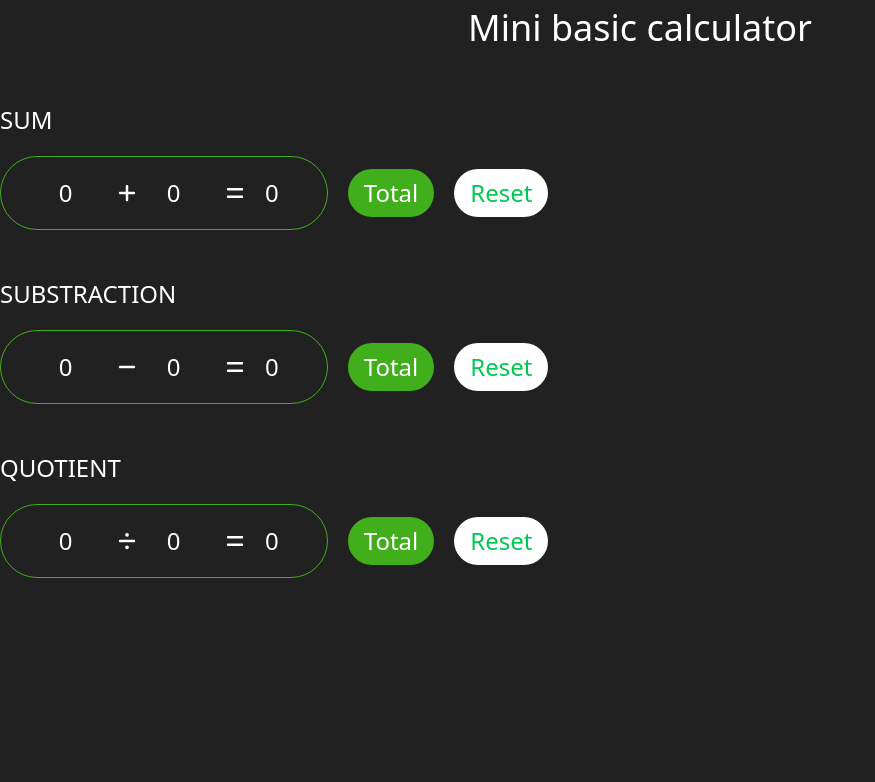
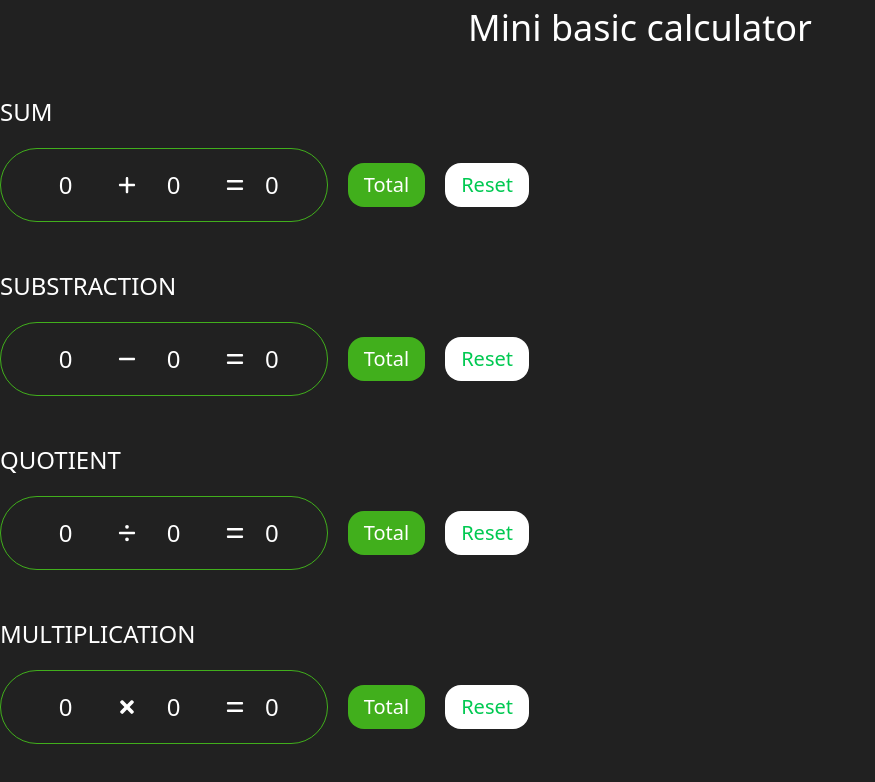
Before and after one commit to Rjonathan03t/nextdev, a Next.js app: page / in a window 1280 px wide. Shown: the top 782 px of the page, without its empty margins (0-875 px from the left). Built offline with nearby package versions, Linux system fonts and the light colour scheme.

Commit message:
feat : add multiplication

```diff
--- a/app/page.tsx
+++ b/app/page.tsx
@@ -1,16 +1,18 @@
 import Sum from '../components/sum/Sum';
 import Substraction from '@/components/substraction/substract';
 import Quotient from '../components/quotient/Quotient';
+import Times from '@/components/multiplication/times';
 
 export default function Home() {
   return (
     <>
-      <h1 className="text-center text-4xl font-light py-2">
+      <h1 className="text-center text-4xl font-light pt-2">
         Mini basic calculator
       </h1>
       <Sum />
       <Substraction />
       <Quotient/>
+      <Times/>
     </>
   );
 }
--- a/components/common/calculator.tsx
+++ b/components/common/calculator.tsx
@@ -32,6 +32,11 @@ export default function Calculator({
     const getQuotient = () => {
         const quotient = value1 / value2;
         setTotal(quotient);
+    }
+
+    const getTimes = () => {
+        const times = value1 * value2;
+        setTotal(times);
     }
 
     const resetInput = () => {
@@ -72,19 +77,21 @@ export default function Calculator({
                         <button
                             type='button'
                             style={{ backgroundColor: "var(--secondary)" }}
-                            className='rounded-3xl py-2 px-4 cursor-pointer  text-2xl'
+                            className='rounded-2xl py-2 px-4 cursor-pointer  text-xl'
                             onClick={() => {
                                 switch (type) {
                                     case 'sum':
                                         getSum();
                                         break;
                                     case 'substraction':
-                                        getSubstract()
+                                        getSubstract();
                                         break;
                                     case 'quotient':
-                                        getQuotient()
+                                        getQuotient();
                                         break;
-                                    default : 'sum'
+                                    case 'multiplication':
+                                        getTimes();
+                                    default : ''
                                 }
                             }}>
                             Total
@@ -92,7 +99,7 @@ export default function Calculator({
                         <button
                             type='button'
                             style={{ backgroundColor: "var(--primary)" }}
-                            className='rounded-3xl py-2 px-4 cursor-pointer text-green-500  text-2xl'
+                            className='rounded-2xl py-2 px-4 cursor-pointer text-green-500  text-xl'
                             onClick={resetInput}>
                             Reset
                         </button>
--- a/components/common/container.tsx
+++ b/components/common/container.tsx
@@ -8,7 +8,7 @@ interface ContainerProps {
 
 export default function Container({ children, className="" }: ContainerProps) {
     return (
-        <div className={`h-fit mx-auto w-full max-w-362.5 ${className}`}>
+        <div className={`h-fit mx-auto w-full max-w-[1300px] ${className}`}>
             {children}
         </div>
     )
--- /dev/null
+++ b/components/multiplication/times.tsx
@@ -0,0 +1,12 @@
+'use client'
+
+import Calculator from "../common/calculator";
+import { FaTimes } from "react-icons/fa";
+
+export default function Times() {
+    return (
+        <>
+            <Calculator icon={FaTimes} type="multiplication"/>
+        </>
+    )
+}
```
